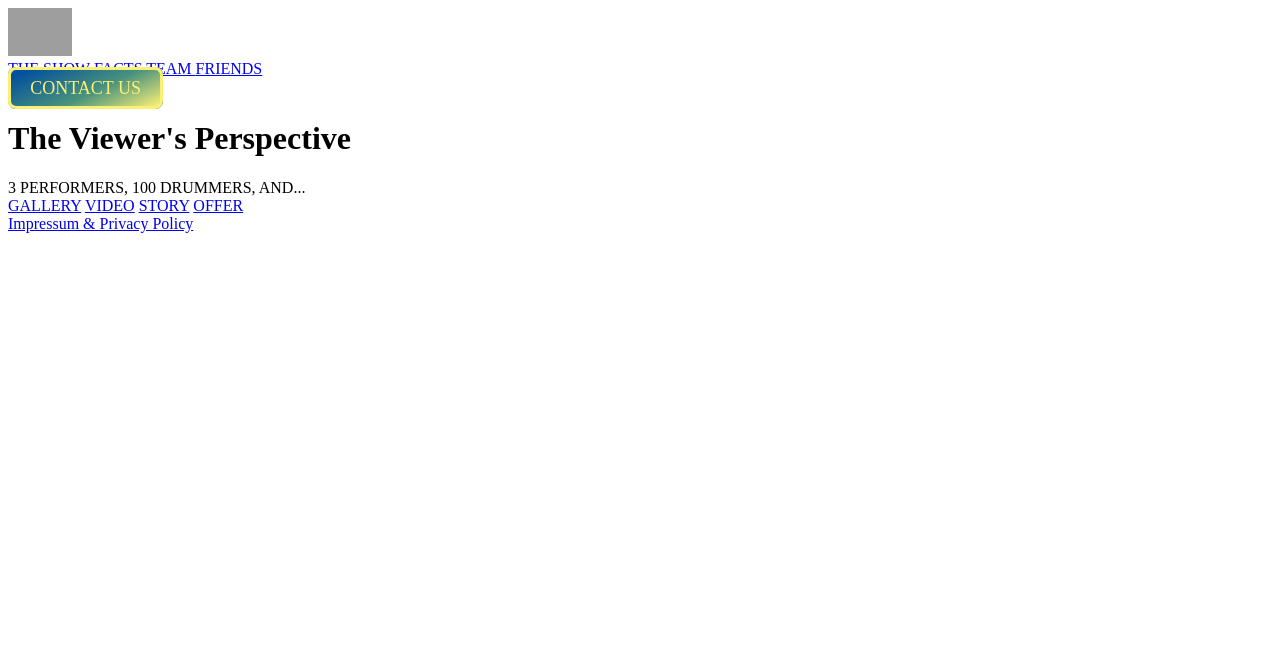
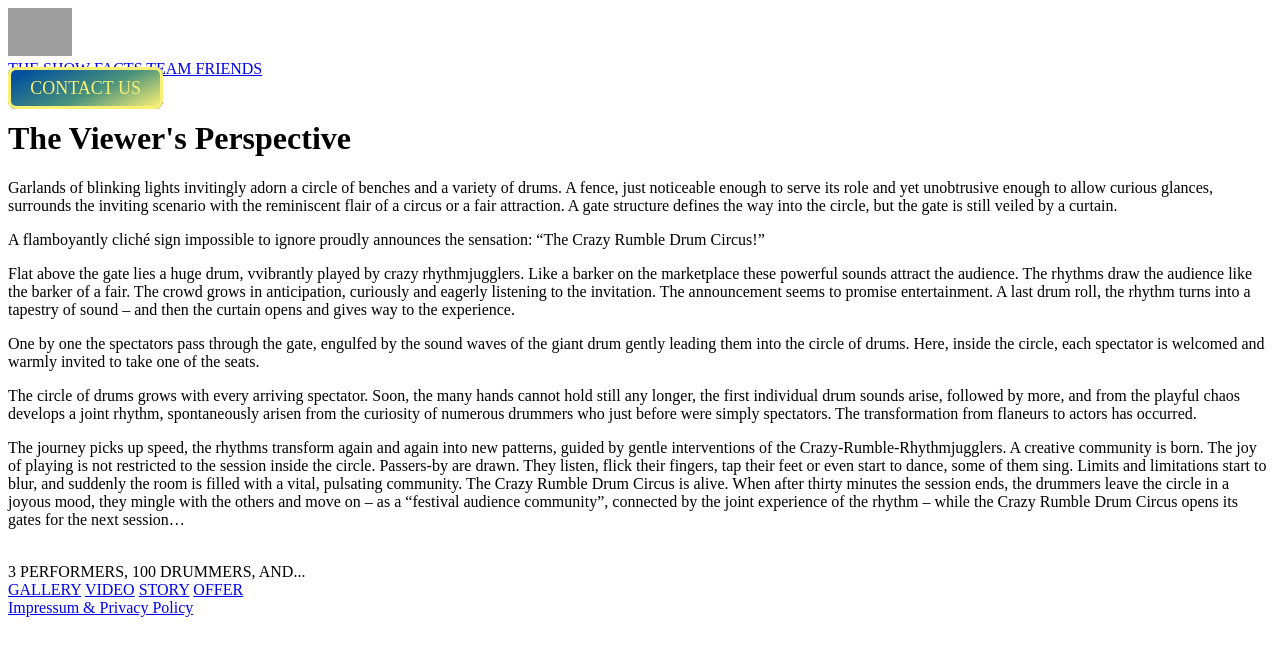
Before and after one commit to matteocarpi/crdc, a Jekyll site: the page built from story.md, in a window 1280 px wide. Shown: the top 656 px of the page. Built offline with Jekyll 4.4.1, drawn with Linux system fonts in a browser that asks for light colours; grey boxes are pictures that could not be loaded.

```diff
--- a/_layouts/story.html
+++ b/_layouts/story.html
@@ -3,5 +3,7 @@
 ---
 <div class="story">
   <h1>{{ page.story-title }}</h1>
+  <p>{{ content }}</p>
+  <img src="" alt="">
 </div>
 {% include navigation-show.html %}
--- a/story.md
+++ b/story.md
@@ -3,5 +3,18 @@
 title: Story
 story-title: The Viewer's Perspective
 permalink: /the-show/story
+---
 
----
+Garlands of blinking lights invitingly adorn a circle of benches and a variety of drums. A fence, just noticeable enough to serve its role and yet unobtrusive enough to allow curious glances, surrounds the inviting scenario with the reminiscent flair of a circus or a fair attraction. A gate structure defines the way into the circle, but the gate is still veiled by a curtain.
+
+A flamboyantly cliché sign impossible to ignore proudly announces the sensation: “The Crazy Rumble Drum Circus!”
+
+Flat above the gate lies a huge drum, vvibrantly played by crazy rhythmjugglers. Like a barker on the marketplace these powerful sounds attract the audience. The rhythms draw the audience like the barker of a fair. The crowd grows in anticipation, curiously and eagerly listening to the invitation. The announcement seems to promise entertainment. A last drum roll, the rhythm turns into a tapestry of sound – and then the curtain opens and gives way to the experience.
+
+One by one the spectators pass through the gate, engulfed by the sound waves of the giant drum gently leading them into the circle of drums. Here, inside the circle, each spectator is welcomed and warmly invited to take one of the seats.
+
+The circle of drums grows with every arriving spectator. Soon, the many hands cannot hold still any longer, the first individual drum sounds arise, followed by more, and from the playful chaos develops a joint rhythm, spontaneously arisen from the curiosity of numerous drummers who just before were simply spectators. The transformation from flaneurs to actors has occurred.
+
+The journey picks up speed, the rhythms transform again and again into new patterns, guided by gentle interventions of the Crazy-Rumble-Rhythmjugglers. A creative community is born.
+The joy of playing is not restricted to the session inside the circle. Passers-by are drawn. They listen, flick their fingers, tap their feet or even start to dance, some of them sing. Limits and limitations start to blur, and suddenly the room is filled with a vital, pulsating community. The Crazy Rumble Drum Circus is alive.
+When after thirty minutes the session ends, the drummers leave the circle in a joyous mood, they mingle with the others and move on – as a “festival audience community”, connected by the joint experience of the rhythm – while the Crazy Rumble Drum Circus opens its gates for the next session...
```
Also changed, not shown: assets/images/story-image-1.png (added), assets/images/story-image-2.png (added).
